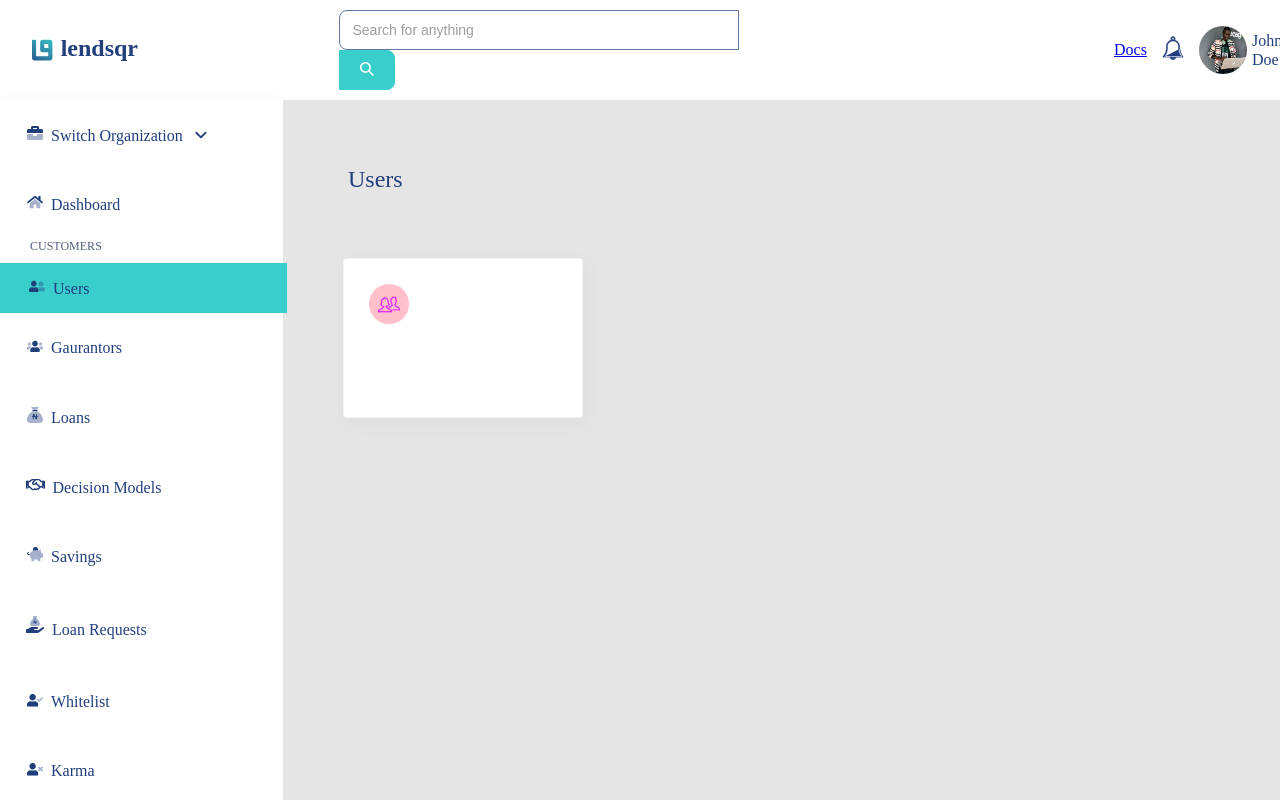
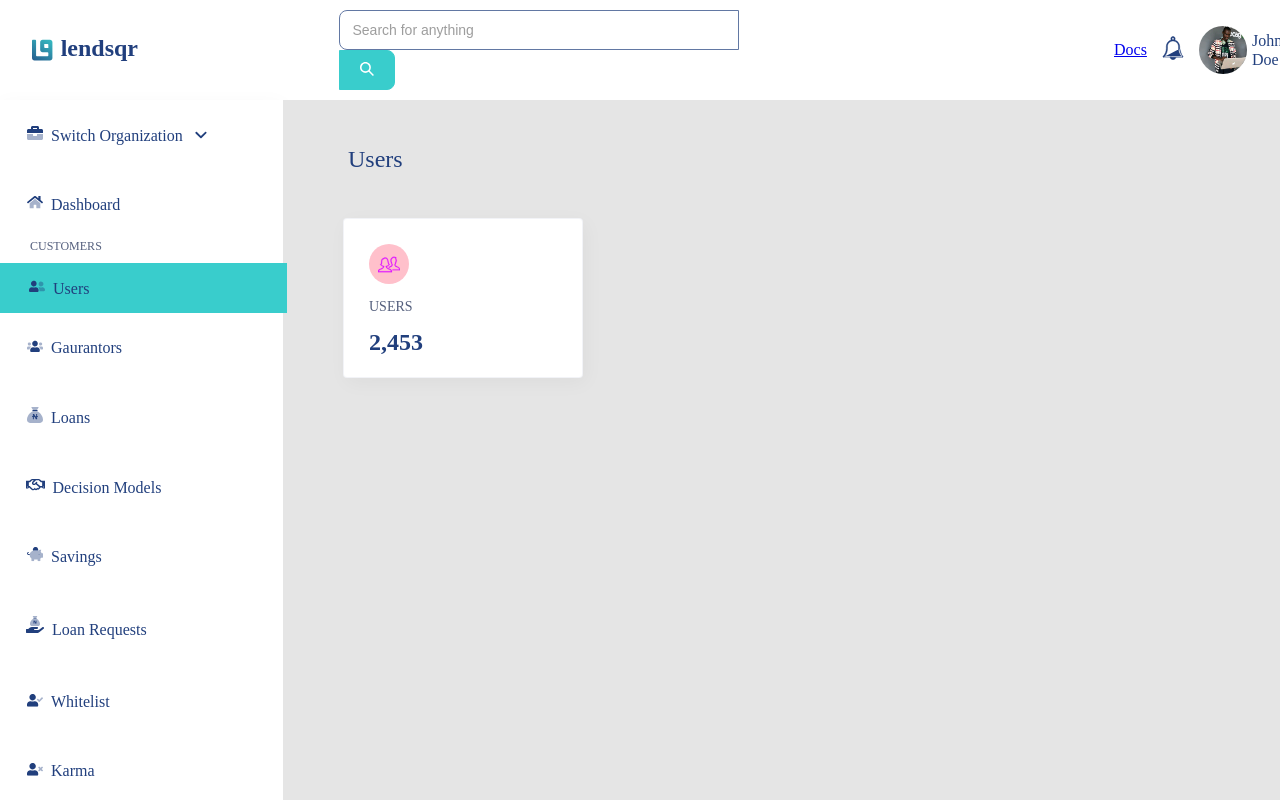
Before and after one commit to Danny4life/lendsqr, a React (Create React App) app: page /dashboard in a window 1280 px wide. Shown: the top 800 px of the page. Built offline with nearby package versions, Linux system fonts and the light colour scheme.

Commit message:
add widget1

```diff
--- a/src/pages/dashboard/Dashboard.jsx
+++ b/src/pages/dashboard/Dashboard.jsx
@@ -17,9 +17,11 @@ const Dashboard = () => {
                         <div className="widgets">
                             <div className="box">
                                 <div className="box-items">
-                                <div className="widgetIcon">
-                                    <WidgetIcon1 />
-                                </div>
+                                    <div className="widgetIcon">
+                                        <WidgetIcon1 />
+                                    </div>
+                                    <h4 className="widget-users">Users</h4>
+                                    <h1 className="widget-users-figure">2,453</h1>
 
                                 </div>
 
--- a/src/pages/dashboard/dashboard.scss
+++ b/src/pages/dashboard/dashboard.scss
@@ -23,7 +23,8 @@
         line-height: 28px;
         width: 66px;
         color: #213F7D;
-        padding: 65px;
+        padding: 45px;
+        margin-left: 20px;
     }
 
     .widgets {
@@ -37,6 +38,7 @@
             border-radius: 4px;
             margin-left: 60px;
 
+
             .box-items {
                 padding: 25px;
 
@@ -48,6 +50,32 @@
                 display: flex;
                 justify-content: center;
                 align-items: center;
+                margin-bottom: 15px;
+            }
+
+            .widget-users {
+                font-family: 'Work Sans';
+                font-style: normal;
+                font-weight: 500;
+                font-size: 14px;
+                line-height: 16px;
+                text-transform: uppercase;
+                color: #545F7D;
+                width: 47px;
+                margin-bottom: 13px;
+
+            }
+
+            .widget-users-figure {
+                font-family: 'Work Sans';
+                font-style: normal;
+                font-weight: 600;
+                font-size: 24px;
+                line-height: 28px;
+                text-transform: uppercase;
+                width: 64px;
+                color: #213F7D;
+
             }
 
             }
```
